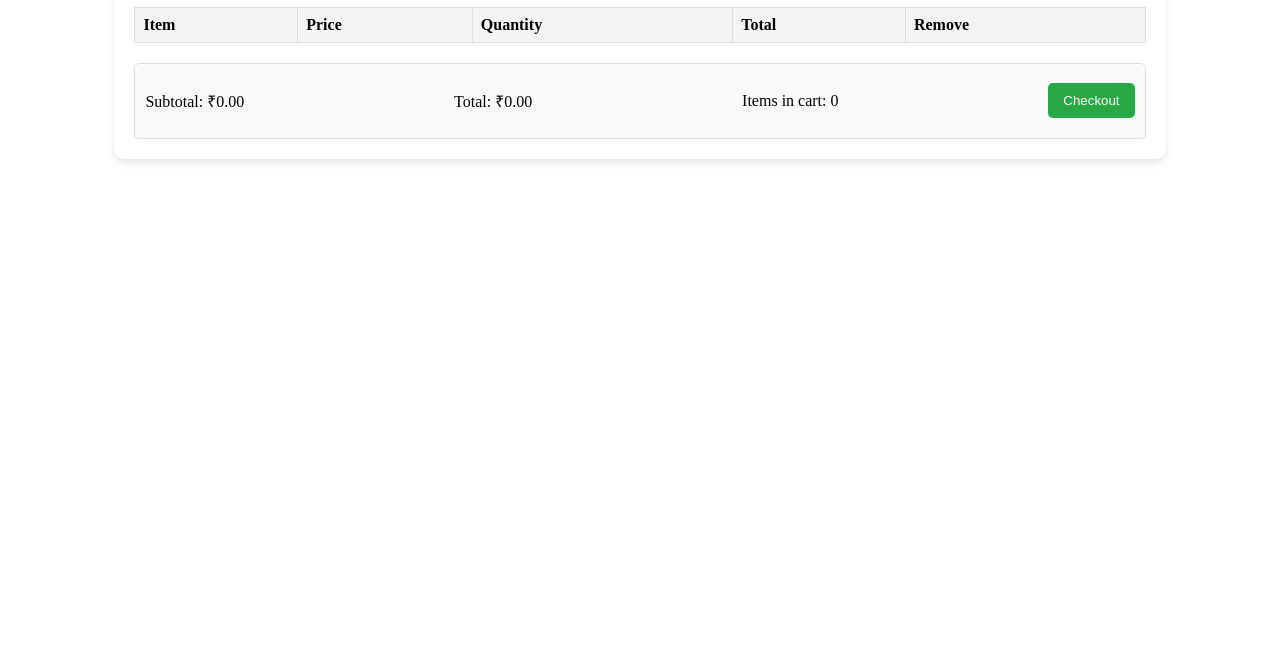
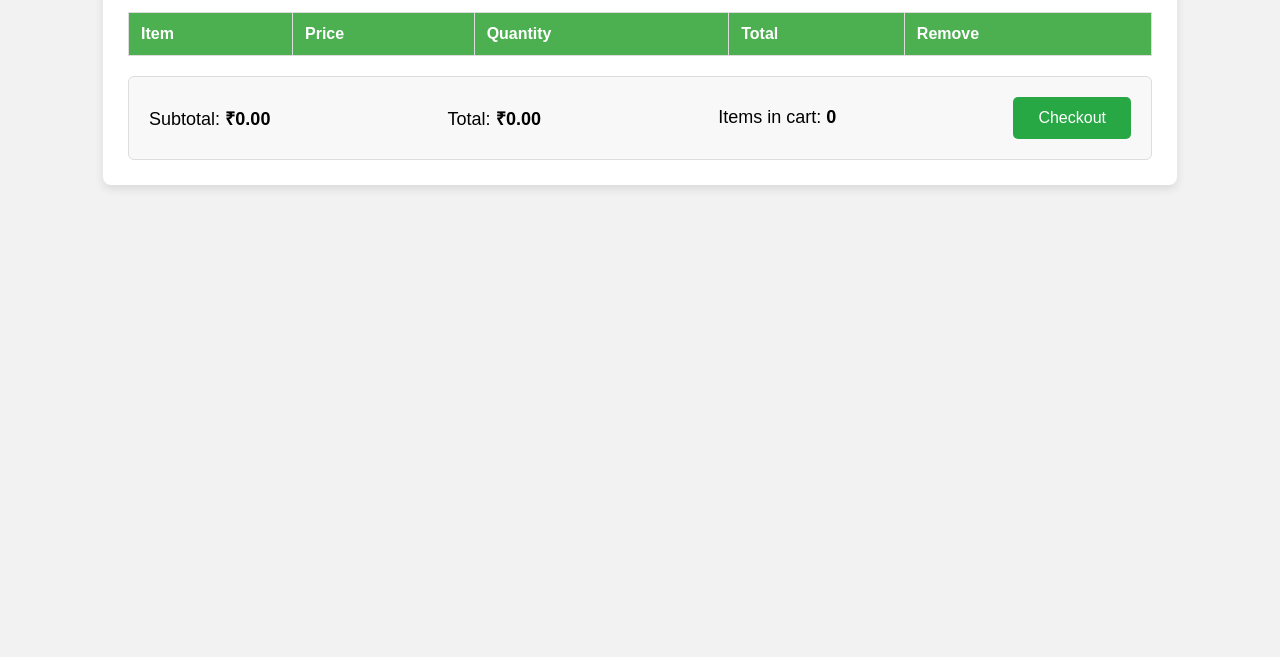
Before and after one commit to Bibhuprasad-7/marmeto, a plain HTML site: page index.html in a window 1280 px wide. Shown: the part 143-800 px from the top of the page. Drawn offline with Linux system fonts and the light colour scheme; no server answers.

Commit message:
Update sofa.css

```diff
--- a/sofa.css
+++ b/sofa.css
@@ -1,76 +1,95 @@
-ody {
+/* General body styling */
+body {
   font-family: Arial, sans-serif;
+  background-color: #f2f2f2; /* Light background */
   margin: 0;
   padding: 0;
-  background-color: #f8f8f8;
 }
 
+/* Main cart container */
 .cart-container {
   width: 80%;
-  margin: 50px auto;
-  background: white;
-  padding: 20px;
-  border-radius: 10px;
-  box-shadow: 0 4px 8px rgba(0, 0, 0, 0.1);
+  margin: 30px auto;
+  background-color: #ffffff; /* White background for cart */
+  padding: 25px;
+  border-radius: 8px;
+  box-shadow: 0 4px 10px rgba(0, 0, 0, 0.1);
+  height: auto;
+  max-height: 800px;
+  overflow-y: auto; /* Allow scrolling if content overflows */
 }
 
+/* Header */
 h1 {
   text-align: center;
-  color: #333;
+  color: #333; /* Dark color for the header */
+  font-size: 32px;
+  padding-bottom: 20px;
 }
 
+/* Table styling */
 table {
   width: 100%;
   border-collapse: collapse;
   margin-bottom: 20px;
+  background-color: #f9f9f9; /* Slight background for the table */
 }
 
 th, td {
+  padding: 12px;
+  text-align: left;
   border: 1px solid #ddd;
-  padding: 8px;
-  text-align: left;
 }
 
+/* Table headers with color */
 th {
-  background-color: #f4f4f4;
+  background-color: #4CAF50; /* Green background */
+  color: white;
+  font-weight: bold;
 }
 
-.remove-item {
-  background-color: #b88e2f;
-  color: white;
-  border: none;
-  padding: 5px 10px;
-  border-radius: 4px;
-  cursor: pointer;
+/* Cart item row */
+td {
+  background-color: #fff;
 }
 
-.remove-item:hover {
-  background-color: #a87d20;
-}
-
+/* Summary box styling */
 .cart-summary {
   display: flex;
   justify-content: space-between;
   align-items: center;
-  padding: 10px;
-  background-color: #f9f9f9;
+  background-color: #f8f8f8; /* Light grey background */
+  padding: 20px;
+  border-radius: 6px;
   border: 1px solid #ddd;
-  border-radius: 5px;
 }
 
+.cart-summary p {
+  font-size: 18px;
+  margin: 0;
+}
+
+.cart-summary span {
+  font-weight: bold;
+}
+
+/* Checkout button */
 .checkout-button {
-  background-color: #28a745;
+  background-color: #28a745; /* Green background */
   color: white;
   border: none;
-  padding: 10px 15px;
+  padding: 12px 25px;
+  font-size: 16px;
   border-radius: 5px;
   cursor: pointer;
+  transition: background-color 0.3s ease;
 }
 
 .checkout-button:hover {
-  background-color: #218838;
+  background-color: #218838; /* Darker green on hover */
 }
 
+/* Loader */
 .loader {
   position: fixed;
   top: 50%;
@@ -79,16 +98,16 @@ th {
   border: 8px solid #f3f3f3;
   border-top: 8px solid #3498db;
   border-radius: 50%;
-  width: 50px;
-  height: 50px;
+  width: 60px;
+  height: 60px;
   animation: spin 1s linear infinite;
 }
 
 @keyframes spin {
   from {
-    transform: rotate(0deg);
+      transform: rotate(0deg);
   }
   to {
-    transform: rotate(360deg);
+      transform: rotate(360deg);
   }
 }
```
